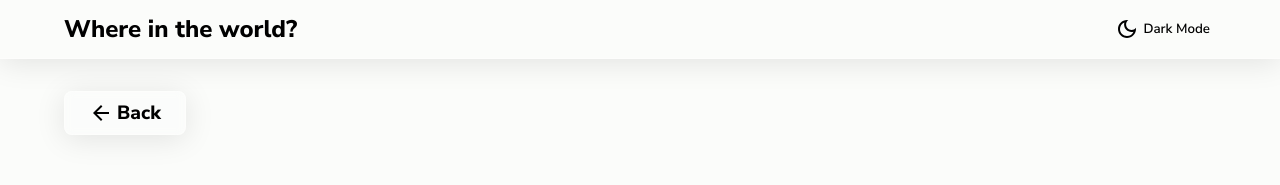
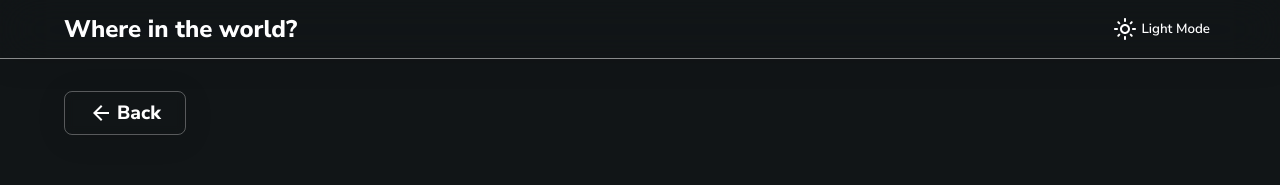
Before and after one commit to Okantey/rest-countries-api, a React (Vite) app: page /country/details/1 in a window 1280 px wide. Shown: the top 185 px of the page. Built offline with nearby package versions, Linux system fonts and the light colour scheme.

Commit message:
updates to theme

```diff
--- a/src/components/filter/Filter.css
+++ b/src/components/filter/Filter.css
@@ -3,8 +3,9 @@
   padding-inline: 1.2rem;
   outline: none;
   box-shadow: 0 4px 30px rgba(0, 0, 0, 0.1);
+  background: inherit;
+  color: inherit;
   border: 1px solid rgba(255, 255, 255, 0.3);
-  background: rgba(255, 255, 255, 1);
   transition: 0.25s ease-in;
   cursor: pointer;
   background-image: none;
@@ -15,3 +16,13 @@
   font-size: 1rem;
   font-family: var(--font-family);
 }
+.filter__box option {
+  background: inherit;
+  color: initial;
+}
+
+@media (max-width: 500px) {
+  .filter__box {
+    text-align: center;
+  }
+}
--- a/src/components/header/Header.css
+++ b/src/components/header/Header.css
@@ -8,11 +8,11 @@
   box-shadow: 0 4px 30px rgba(0, 0, 0, 0.1);
   backdrop-filter: blur(25px);
   -webkit-backdrop-filter: blur(25px);
-  border-bottom: 1px solid rgba(255, 255, 255, 0.3);
+  border-bottom: 1px solid rgba(255, 255, 255, 0.5);
   position: sticky;
   top: 0;
   z-index: 99;
-  background: var(--bg-color);
+  background: inherit;
 }
 .header__title {
   line-height: 0;
@@ -25,6 +25,7 @@
   background: none;
   border: none;
   font-family: var(--font-family);
+  color: var(--white);
   cursor: pointer;
 }
 .theme__switcher span {
--- a/src/components/header/Header.jsx
+++ b/src/components/header/Header.jsx
@@ -1,5 +1,6 @@
 import React from "react";
 import DarkModeOutlinedIcon from "@mui/icons-material/DarkModeOutlined";
+import LightModeOutlinedIcon from "@mui/icons-material/LightModeOutlined";
 import "./Header.css";
 
 const Header = () => {
@@ -7,8 +8,8 @@ const Header = () => {
     <header className="header">
       <h1 className="header__title">Where in the world?</h1>
       <button className="theme__switcher">
-        <DarkModeOutlinedIcon />
-        <span>Dark Mode</span>
+        <LightModeOutlinedIcon />
+        <span>Light Mode</span>
       </button>
     </header>
   );
--- a/src/components/search/Search.css
+++ b/src/components/search/Search.css
@@ -7,7 +7,7 @@
   padding-block: 0.5rem;
   box-shadow: 0 4px 30px rgba(0, 0, 0, 0.1);
   border: 1px solid rgba(255, 255, 255, 0.3);
-  background: rgba(255, 255, 255, 1);
+  background: inherit;
   border-radius: 0.5rem;
   transition: 0.25s ease-in;
 }
@@ -16,10 +16,14 @@
   border: none;
   outline: none;
   width: fit-content;
+  background: inherit;
+  color: inherit;
 }
 .search__box input::placeholder {
   font-family: var(--font-family);
   font-size: 1rem;
+  background: inherit;
+  color: inherit;
 }
 .search__form label {
   position: absolute;
--- a/src/index.css
+++ b/src/index.css
@@ -1,7 +1,7 @@
 @import url("https://fonts.googleapis.com/css2?family=Nunito+Sans:wght@300;400;600;800&display=swap");
 :root {
   --dark-blue: hsl(209, 23%, 22%);
-  --very-dark-blue: hsl(207, 26%, 17%);
+  --dark-blue: hsl(207, 26%, 17%);
   --very-dark-blue: hsl(200, 15%, 8%);
   --dark-gray: hsl(0, 0%, 52%);
   --very-light-gray: hsl(0, 0%, 98%);
@@ -29,5 +29,6 @@ body {
   margin: 0;
   padding: 0;
   font-weight: var(--normal-weight);
-  background: var(--bg-color);
+  background: var(--very-dark-blue);
+  color: var(--white);
 }
--- a/src/pages/details/Details.css
+++ b/src/pages/details/Details.css
@@ -17,7 +17,8 @@
   font-size: 1.2rem;
   font-weight: 800;
   /* From https://css.glass */
-  background: rgba(255, 255, 255, 0.2);
+  background: inherit;
+  color: inherit;
   border-radius: 8px;
   box-shadow: 0 4px 30px rgba(0, 0, 0, 0.1);
   backdrop-filter: blur(5px);
--- a/src/pages/home/Home.css
+++ b/src/pages/home/Home.css
@@ -12,11 +12,12 @@
 }
 .country__item {
   text-decoration: none;
-  color: black;
   /* From https://css.glass */
-  background: rgba(255, 255, 255, 0.2);
+  background: inherit;
+  background: linear-gradient(145deg, #12161b, #0f1317);
+  box-shadow: 20px 20px 60px #0e1215, -20px -20px 60px #14181d;
   border-radius: 8px;
-  box-shadow: 0 4px 30px rgba(0, 0, 0, 0.1);
+  box-shadow: 0 4px 30px rgba(0, 0, 0, 0.5);
   backdrop-filter: blur(5px);
   -webkit-backdrop-filter: blur(5px);
   transition: 0.25s ease-in-out;
@@ -27,6 +28,7 @@
 }
 .country__props {
   padding: 0.5rem 1rem;
+  color: var(--white);
 }
 .country__props span {
   font-weight: 500;
@@ -66,4 +68,8 @@
   .country__display {
     grid-template-columns: 1fr;
   }
+  .filtering__section {
+    flex-direction: column;
+    gap: 1rem;
+  }
 }
```
